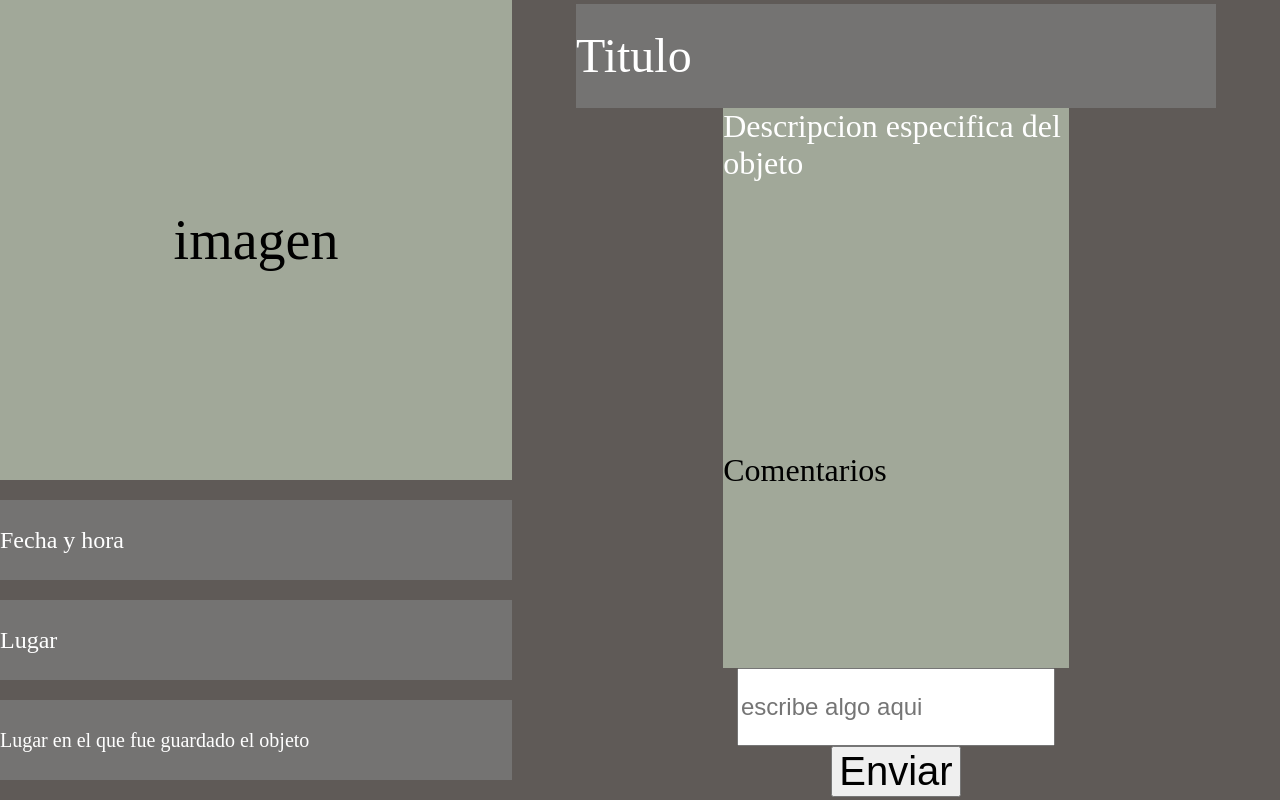
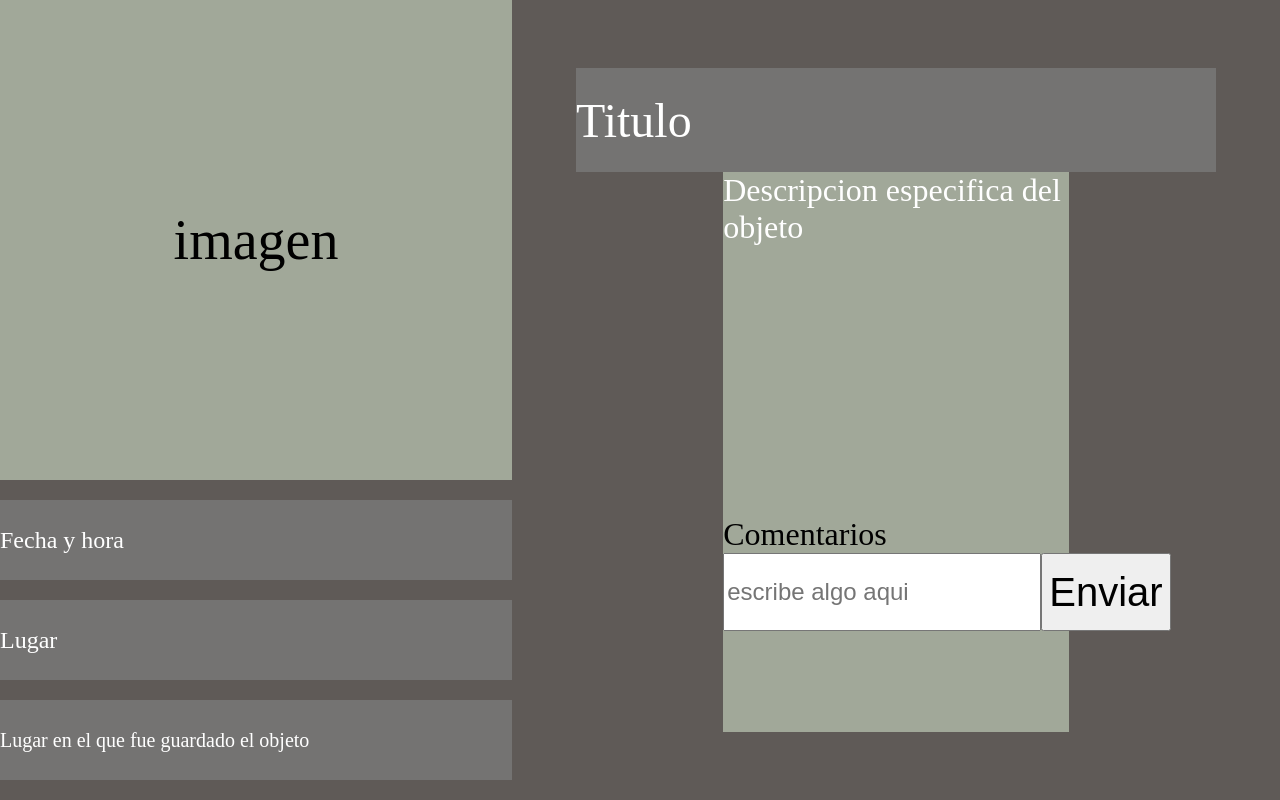
Before and after one commit to 3-TIC-ORT/proyecto-3-L.O.S.T., a plain HTML site: page Código/Front/Frames Lista Objetos/Creacion-publicacion.html in a window 1280 px wide. Drawn offline with Linux system fonts and the light colour scheme.

Commit message:
Nacho te arregle medio css y html xd

```diff
--- a/Código/Front/Frames Lista Objetos/Creacion-publicacion.css
+++ b/Código/Front/Frames Lista Objetos/Creacion-publicacion.css
@@ -92,14 +92,14 @@ body{
 
 .coment{
     display: flex;
+    flex-direction: column;
     justify-content: flex-start;
+    align-content: flex-start;
+    align-items: flex-start;
     font-size: 4vh;
     background-color: rgb(161, 168, 153);
     width: 27vw;
     height: 27vh;
-    align-content: flex-start;
-    align-items: flex-start;
-
 }
 
 .in{
@@ -111,6 +111,13 @@ body{
 
 .but{
     display: flex;
+    align-items: center;
+    justify-content: center;
     font-size: 5vh;
 
 }
+
+.input-but {
+    display: flex;
+    flex-direction: row;
+}
--- a/Código/Front/Frames Lista Objetos/Creacion-publicacion.html
+++ b/Código/Front/Frames Lista Objetos/Creacion-publicacion.html
@@ -25,11 +25,14 @@
     <div class="Mder">
             <div class="titulo"><span style="color:white">Titulo</span></div>
             <div class="descr"><span style="color:white">Descripcion especifica del objeto</span></div>
-            <div id="comenta" class="coment"><span style="color:rgb(0, 0, 0)">Comentarios</span></div>
-            <input id="input" class="in" type="text" placeholder="escribe algo aqui"/>
-            <button id="boti" class="but">Enviar</button>
-    </div>
+            <div id="comenta" class="coment">
+                <span style="color:rgb(0, 0, 0)">Comentarios</span>
+                <div class="input-but">
+                    <input id="input" class="in" type="text" placeholder="escribe algo aqui"/>
+                    <button id="boti" class="but">Enviar</button></div>
+                </div>
 
+            </div>
     <script src="Creacion-publicacion.js"></script>
 </body>
 
```
